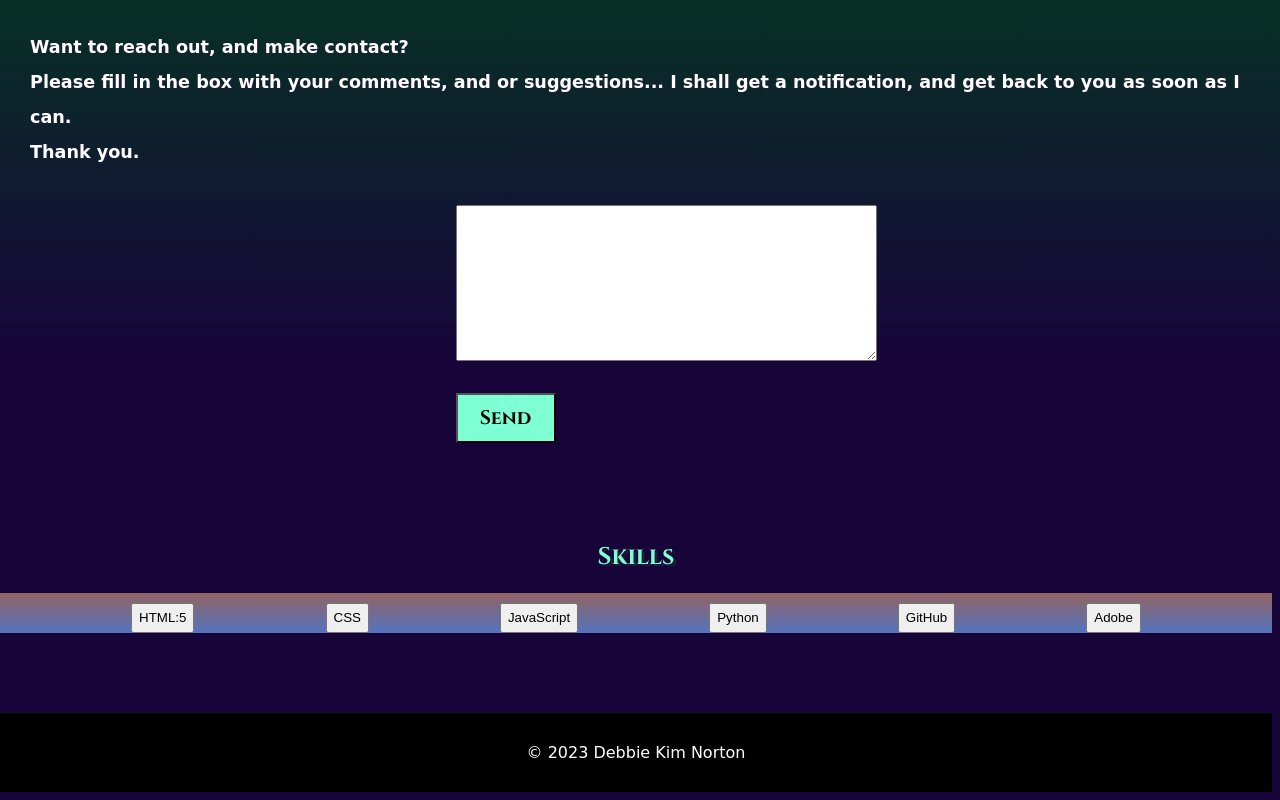
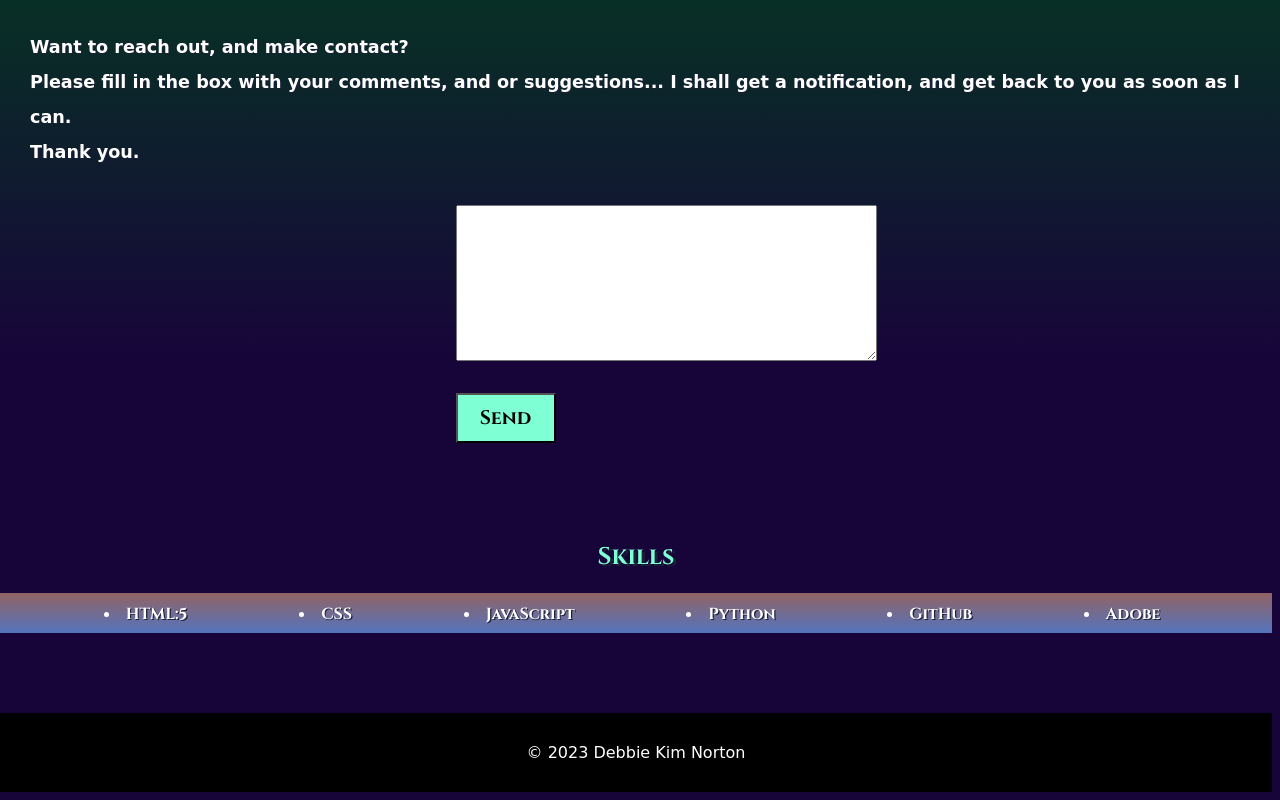
Before and after one commit to Debbiekn/Dkn-s-Portfolio, a plain HTML site: page contact.html in a window 1280 px wide. Shown: the part 525-1325 px from the top of the page. Drawn offline with Linux system fonts and the light colour scheme; a web font is replaced by a local one.

Commit message:
Update contact.html
changed to list items - with 8px of padding- right.

```diff
--- a/contact.html
+++ b/contact.html
@@ -69,13 +69,13 @@
             <div class="shape2">
                 <h2>Skills</h2>
                 <section>
-                <button>HTML:5</button>
-                <button>CSS</button>
-                <button>JavaScript</button>
-                <button>Python</button>
-                <button>GitHub</button>
-                <button>Adobe</button>
-            </section>
+                    <li>HTML:5</li>
+                    <li>CSS</li>
+                    <li>JavaScript</li>
+                    <li>Python</li>
+                    <li>GitHub</li>
+                    <li>Adobe</li>
+                </section>
 
 
             </div>
```
